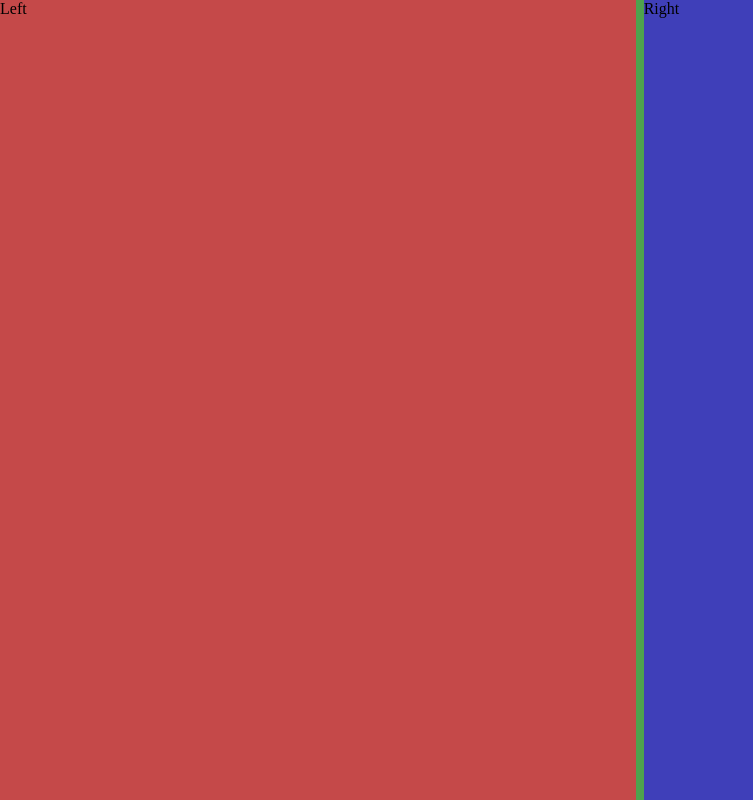
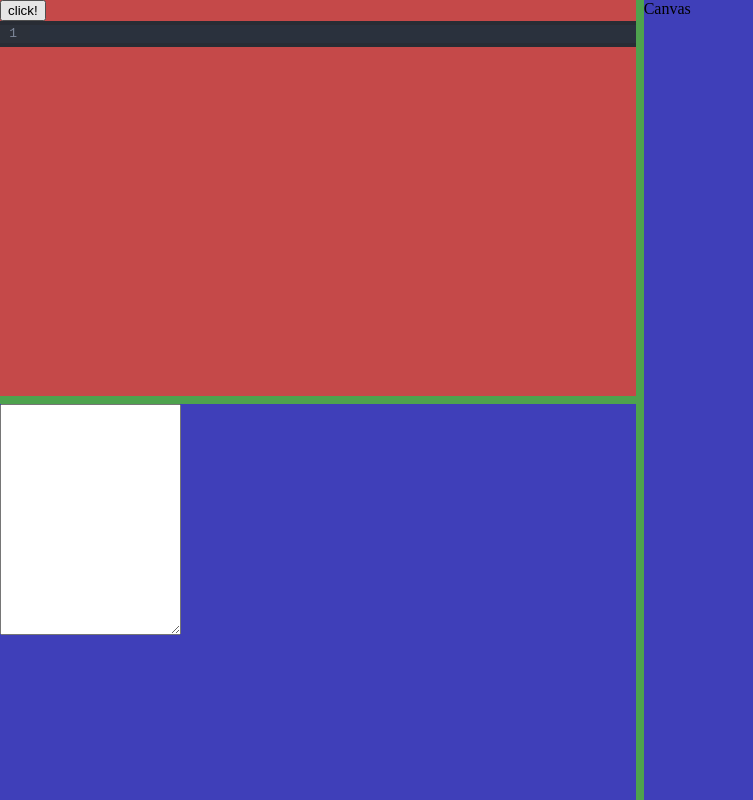
Before and after one commit to jl-wynen/pyrihelion, a Vue app: page / in a window 1280 px wide. Shown: the whole page, without its empty margins (0-753 px from the left). Built offline with nearby package versions, Linux system fonts and the light colour scheme.

Commit message:
Vertical splitpane

```diff
--- a/src/App.vue
+++ b/src/App.vue
@@ -1,40 +1,39 @@
 <script setup lang="ts">
 import { ref } from "vue"
-// import Editor from './components/Editor.vue'
-// import TextOutput from './components/TextOutput.vue'
-//
-// const editor = ref<Editor | null>(null)
-// const textOutput = ref<TextOutput | null>(null)
+import Editor from "./components/Editor.vue"
+import TextOutput from "./components/TextOutput.vue"
 
-// function setCode() {
-//   textOutput.value.setContent(editor.value.getCode())
-// }
+const editor = ref<Editor | null>(null)
+const textOutput = ref<TextOutput | null>(null)
+
+function setCode() {
+  textOutput.value.setContent(editor.value.getCode())
+}
 
 import SplitPane from "./components/SplitPane.vue"
 </script>
 
 <template>
-  <div>
-    <SplitPane>
-      <template v-slot:left> Left </template>
-      <template v-slot:right> Right </template>
+  <div id="app-main">
+    <SplitPane direction="horizontal">
+      <template v-slot:first>
+        <SplitPane direction="vertical">
+          <template v-slot:first>
+            <button @click="setCode">click!</button>
+            <div class="editor">
+              <Editor ref="editor" />
+            </div>
+          </template>
+          <template v-slot:second>
+            <div class="text-output">
+              <TextOutput ref="textOutput" />
+            </div>
+          </template>
+        </SplitPane>
+      </template>
+      <template v-slot:second> Canvas </template>
     </SplitPane>
   </div>
-
-  <!--  <div id="app-main">-->
-  <!--    <div class="app-column">-->
-  <!--      <div class="editor">-->
-  <!--        <Editor ref="editor"/>-->
-  <!--      </div>-->
-  <!--      <div class="text-output">-->
-  <!--        <TextOutput ref="textOutput"/>-->
-  <!--      </div>-->
-  <!--      <button @click=setCo>click!</button>-->
-  <!--    </div>-->
-  <!--    <div class="app-column">-->
-  <!--      <textarea id="graphic-output" rows="30">This will be the canvas</textarea>-->
-  <!--    </div>-->
-  <!--  </div>-->
 </template>
 
 <style scoped></style>
--- a/src/components/SplitPane.vue
+++ b/src/components/SplitPane.vue
@@ -1,5 +1,9 @@
 <script setup lang="ts">
 import { ref } from "vue"
+
+const props = defineProps<{
+  direction: "horizontal" | "vertical"
+}>()
 
 let splitpane = ref()
 
@@ -47,50 +51,92 @@ function onMouseMove(event: MouseEvent) {
 
 function calculatePaneSizes(event: MouseEvent) {
   const rect = splitpane.value.getBoundingClientRect()
-  const fraction = (event.clientX - rect.left) / rect.width
+  const fraction =
+    props.direction == "horizontal"
+      ? (event.x - rect.left) / rect.width
+      : (event.y - rect.top) / rect.height
   sizes.value.first = fraction * 100 + "%"
   sizes.value.second = 100 - fraction * 100 + "%"
 }
 </script>
 
 <template>
-  <div ref="splitpane" class="splitpane">
-    <div ref="pane_left" class="pane pane-left">
-      <slot name="left"></slot>
+  <div
+    ref="splitpane"
+    class="splitpane"
+    :class="'splitpane-' + props.direction"
+  >
+    <div ref="pane_left" class="pane pane-first">
+      <slot name="first"></slot>
     </div>
-    <div class="pane-splitter" @mousedown="onMouseDown"></div>
-    <div ref="pane_right" class="pane pane-right">
-      <slot name="right"></slot>
+    <div
+      class="pane-splitter"
+      :class="'pane-splitter-' + props.direction"
+      @mousedown="onMouseDown"
+    ></div>
+    <div ref="pane_right" class="pane pane-second">
+      <slot name="second"></slot>
     </div>
   </div>
 </template>
 
 <style scoped lang="scss">
-$splitter-width: 1ex;
+$splitter-thickness: 1ex;
 
 .splitpane {
-  display: flex;
-  flex-direction: row;
   width: 100%;
   height: 100%;
+  display: flex;
   justify-content: space-between;
+
+  &-horizontal {
+    flex-direction: row;
+  }
+
+  &-vertical {
+    flex-direction: column;
+  }
 }
 
-.pane-left {
-  width: calc(v-bind("sizes.first") - $splitter-width / 2);
-  background: #c54949;
+.splitpane-horizontal {
+  & > .pane-first {
+    width: calc(v-bind("sizes.first") - $splitter-thickness / 2);
+    background: #c54949;
+  }
+
+  & > .pane-second {
+    width: calc(v-bind("sizes.second") - $splitter-thickness / 2);
+    background: #3f3fb9;
+  }
 }
 
-.pane-right {
-  width: calc(v-bind("sizes.second") - $splitter-width / 2);
-  background: #3f3fb9;
+.splitpane-vertical {
+  & > .pane-first {
+    height: calc(v-bind("sizes.first") - $splitter-thickness / 2);
+    background: #c54949;
+  }
+
+  & > .pane-second {
+    height: calc(v-bind("sizes.second") - $splitter-thickness / 2);
+    background: #3f3fb9;
+  }
 }
 
 .pane-splitter {
-  width: $splitter-width;
-  min-width: $splitter-width;
-  height: 100%;
-  cursor: col-resize;
   background: #4ea24e;
+
+  &-horizontal {
+    width: $splitter-thickness;
+    min-width: $splitter-thickness;
+    height: 100%;
+    cursor: col-resize;
+  }
+
+  &-vertical {
+    height: $splitter-thickness;
+    min-height: $splitter-thickness;
+    width: 100%;
+    cursor: row-resize;
+  }
 }
 </style>
--- a/src/components/TextOutput.vue
+++ b/src/components/TextOutput.vue
@@ -1,9 +1,9 @@
 <script setup lang="ts">
 import { ref } from "vue"
 
-const content = ref<String>("")
+const content = ref<string>("")
 
-function setContent(newContent: String) {
+function setContent(newContent: string) {
   content.value = newContent
   console.log("setting")
 }
```
